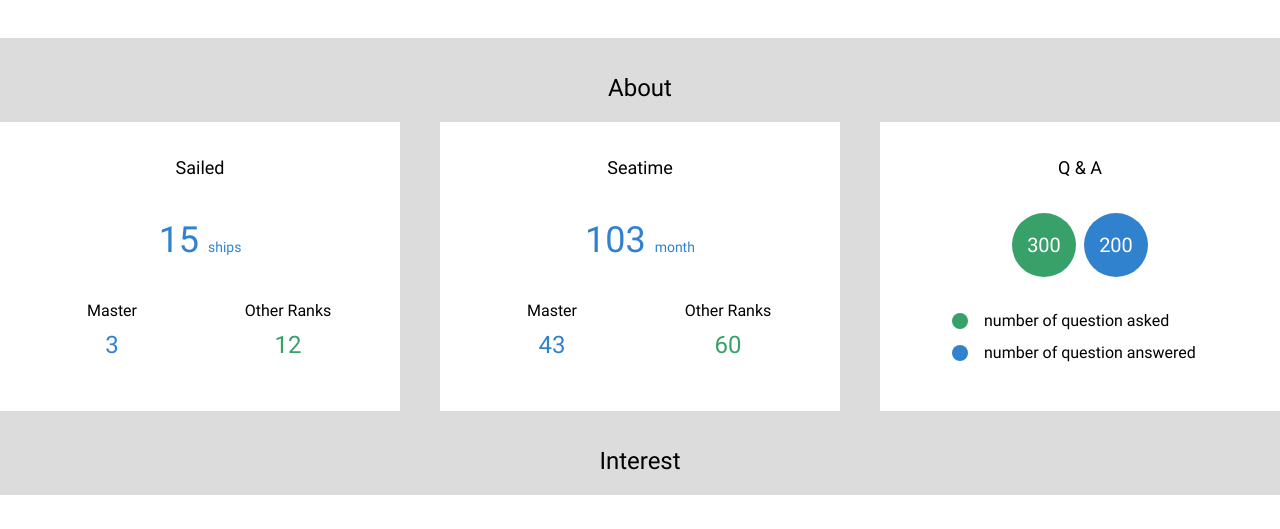
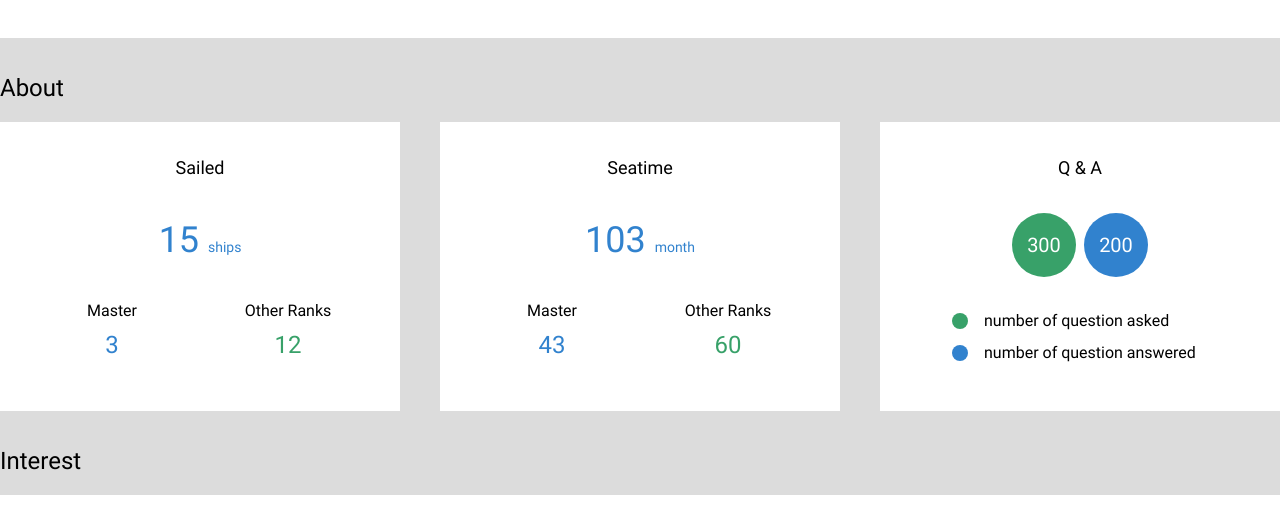
Before and after one commit to grom1000/tailwindProject, a Vue app: page /profile in a window 1280 px wide. Shown: the part 385-914 px from the top of the page. Built offline with nearby package versions, Linux system fonts and the light colour scheme.

Commit message:
Add files via upload

```diff
--- a/src/views/ProfileInfo.vue
+++ b/src/views/ProfileInfo.vue
@@ -38,7 +38,7 @@
                 </div>
             </div>
         </div>
-        <div class="text-center text-xl my-2 md:mt-8 md:mb-4 md:text-2xl">
+        <div class="text-center md:text-left text-xl my-2 md:mt-8 md:mb-4 md:text-2xl">
             About
         </div>
         <div class="md:flex">
@@ -124,7 +124,7 @@
                 </div>
             </div>
         </div>
-        <div class="text-center text-xl my-2 md:mt-8 md:mb-4 md:text-2xl">
+        <div class="text-center md:text-left text-xl my-2 md:mt-8 md:mb-4 md:text-2xl">
             Interest
         </div>
         <div class="bg-white md:px-8 py-6">
```
